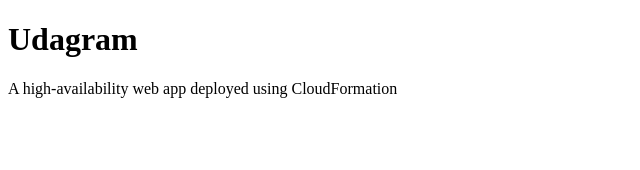
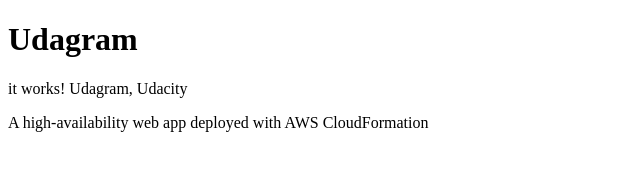
Before and after one commit to harunarabiu/UdacityAlx-DevOps-project2, a plain HTML site: page S3Bucket/index.html in a window 1280 px wide. Shown: the whole page, without its empty margins (0-640 px from the left). Drawn offline with Linux system fonts and the light colour scheme.

Commit message:
added test page

```diff
--- a/S3Bucket/index.html
+++ b/S3Bucket/index.html
@@ -4,11 +4,14 @@
     <meta charset="UTF-8">
     <meta http-equiv="X-UA-Compatible" content="IE=edge">
     <meta name="viewport" content="width=device-width, initial-scale=1.0">
+    <meta name="description" content="Udagram - Udacity DevOps Project 2">
+    <meta name="author" content="Haruna Muhammad Rabiu">
     <title>Udagram</title>
 </head>
 <body>
     <h1>Udagram</h1>
-    A high-availability web app deployed using CloudFormation
+    <p>it works! Udagram, Udacity</p>
+    <p>A high-availability web app deployed with AWS CloudFormation</p>
 
 
 </body>
```
Also changed, not shown: Live Test Page.png (added), 3 other files.
